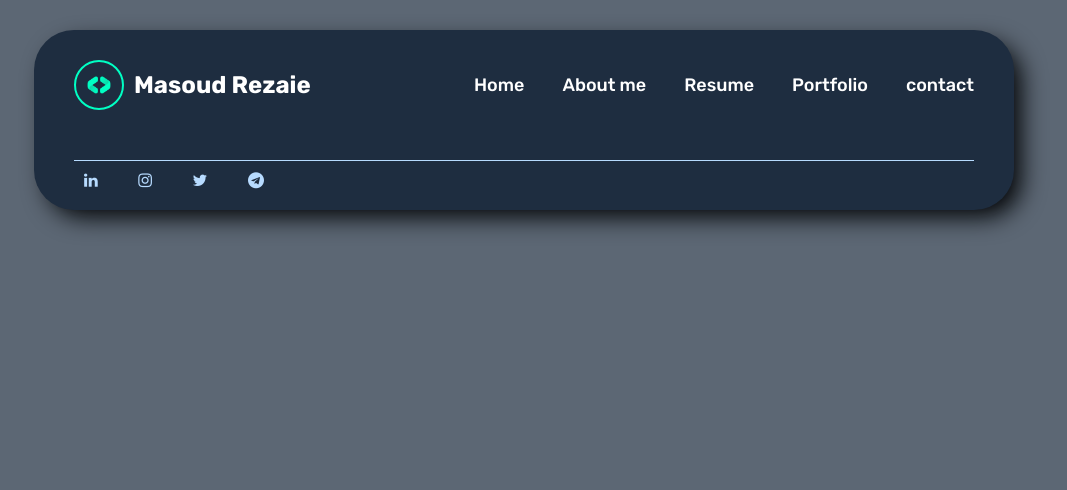
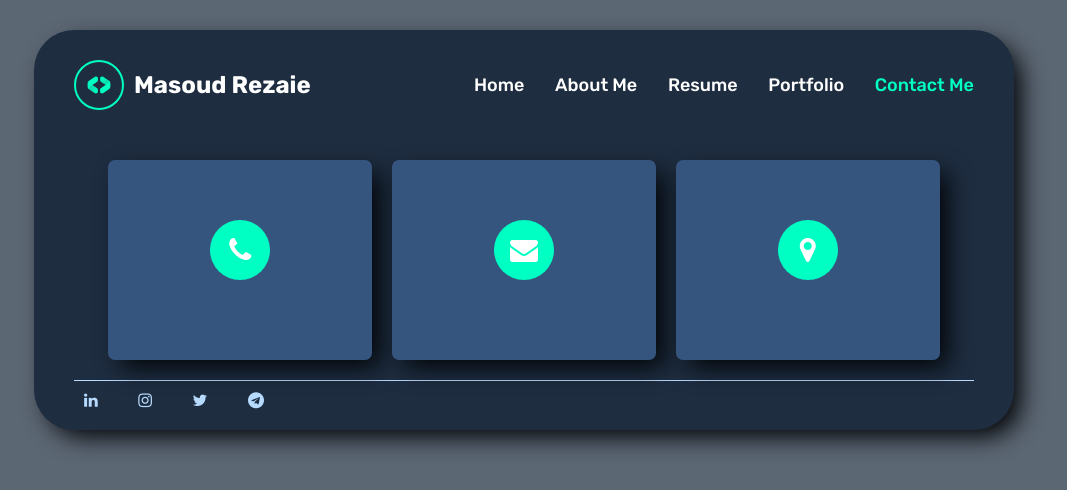
Before and after one commit to masoudrezaie99/cv, a Vue app: page /ContactMe in a window 1280 px wide. Shown: the top 490 px of the page, without its empty margins (116-1183 px from the left). Built offline with nearby package versions, Linux system fonts and the light colour scheme.

Commit message:
add contact page

```diff
--- a/src/components/Navbar-cp.vue
+++ b/src/components/Navbar-cp.vue
@@ -9,10 +9,10 @@
             <div><ul>
 
                 <li><router-link to="/">Home</router-link></li>
-                <li><router-link to="/AboutMe">About me</router-link></li>
+                <li><router-link to="/AboutMe">About Me</router-link></li>
                 <li><router-link to="/Resume">Resume</router-link></li>
                 <li><router-link to="/Portfolio">Portfolio</router-link></li>
-                <li><router-link to="/contact">contact</router-link></li>
+                <li><router-link to="/ContactMe">Contact Me</router-link></li>
 
             </ul></div>
 
@@ -22,10 +22,10 @@
             <div id="mySidenav" class="sidenav">
             <a href="javascript:void(0)" class="closebtn" @click="closeNav()"><i class="fa fa-close"></i></a>
             <router-link to="/" @click="closeNav()">Home</router-link>
-            <router-link to="/AboutMe" @click="closeNav()">About me</router-link>
+            <router-link to="/AboutMe" @click="closeNav()">About Me</router-link>
             <router-link to="/Resume" @click="closeNav()">Resume</router-link>
             <router-link to="/Portfolio" @click="closeNav()">Portfolio</router-link>
-            <router-link to="/contact" @click="closeNav()">contact</router-link>
+            <router-link to="/ContactMe" @click="closeNav()">Contact Me</router-link>
             </div>
 
         </div>
--- /dev/null
+++ b/src/components/infobox-cp.vue
@@ -0,0 +1,86 @@
+<template>
+    <div class="card">
+    <i :="$attrs" class="card-icon"></i>
+    <p>{{ infotext }}</p>
+  </div>
+</template>
+
+<script>
+    export default {
+        name:'infobox-cp',
+
+        data(){
+            return{
+
+
+            }
+        },
+
+        props:{
+            infotext:String,
+
+        },
+        inheritAttrs:false,
+    }
+</script>
+
+<style scoped>
+.card{
+  background: #35557e;
+  padding: 0 20px;
+  margin: 0 10px;
+  width: calc(33% - 20px);
+  height: 200px;
+  display: flex;
+  flex-direction: column;
+  justify-content: center;
+  align-items: center;
+  color: #fff;
+  cursor: pointer;
+  border-radius: 7px;
+  -webkit-box-shadow: 10px 10px 25px -3px rgb(2 4 6);
+    -moz-box-shadow: 10px 10px 25px -3px rgb(2 4 6);
+    box-shadow: 10px 10px 25px -3px rgb(2 4 6);
+}
+
+.card-icon{
+  font-size: 28px;
+  background: #00ffc3;
+  width: 60px;
+  height: 60px;
+  text-align: center;
+  line-height: 60px !important;
+  border-radius: 50%;
+  transition: 0.3s linear;
+}
+
+.card:hover .card-icon{
+  background: none;
+  color: #00ffc3;
+  transform: scale(1.6);
+}
+
+.card p{
+  margin-top: 20px;
+  font-weight: 300;
+  letter-spacing: 2px;
+  max-height: 0;
+  opacity: 0;
+  transition: 0.3s linear;
+}
+
+.card:hover p{
+  max-height: 40px;
+  opacity: 1;
+}
+
+
+@media screen and (max-width:768px) {
+  .card{
+    width: 100%;
+    max-width: 300px;
+    margin: 10px 0;
+  }
+}
+
+</style>
--- a/src/routes/index.js
+++ b/src/routes/index.js
@@ -16,7 +16,16 @@ const routes = [
             title:'About Me'
         }
 
+    },
+    {
+        path: '/ContactMe',
+        component:()=> import('../views/Contact-view.vue'),
+        meta:{
+            title:'Contact Me'
+        }
+
     }
+
 ];
 
 const router = createRouter({
--- /dev/null
+++ b/src/views/Contact-view.vue
@@ -0,0 +1,33 @@
+<template>
+    <div class="contact-info">
+        <infobox infotext="+989127712038" class="fa fa-phone"/>
+        <infobox infotext="masoudrezaie1999@gmail.com" class="fa fa-envelope"/>
+        <infobox infotext="Tehran, Iran" class="fa fa-map-marker"/>
+    </div>
+</template>
+
+<script>
+import infobox from '../components/infobox-cp.vue'
+    export default {
+        components:{
+            infobox
+        }
+    }
+</script>
+
+<style scoped>
+.contact-info{
+  display: flex;
+  width: 100%;
+  align-items: center;
+  justify-content: center;
+  padding: 0 20px;
+}
+
+@media screen and (max-width:768px) {
+  .contact-info{
+    flex-direction: column;
+  }
+
+}
+</style>
```
